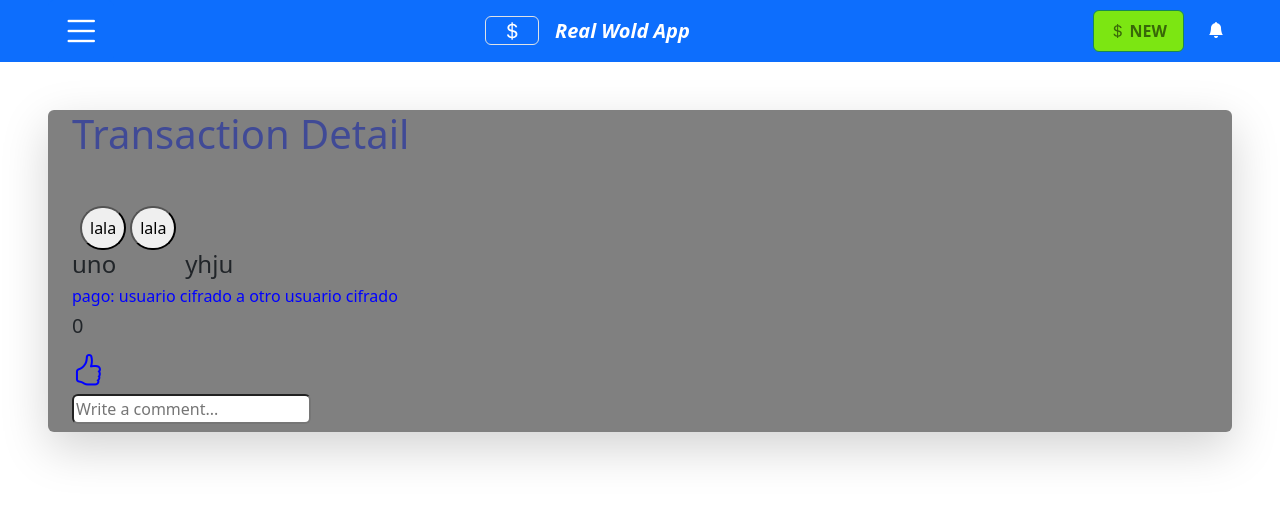
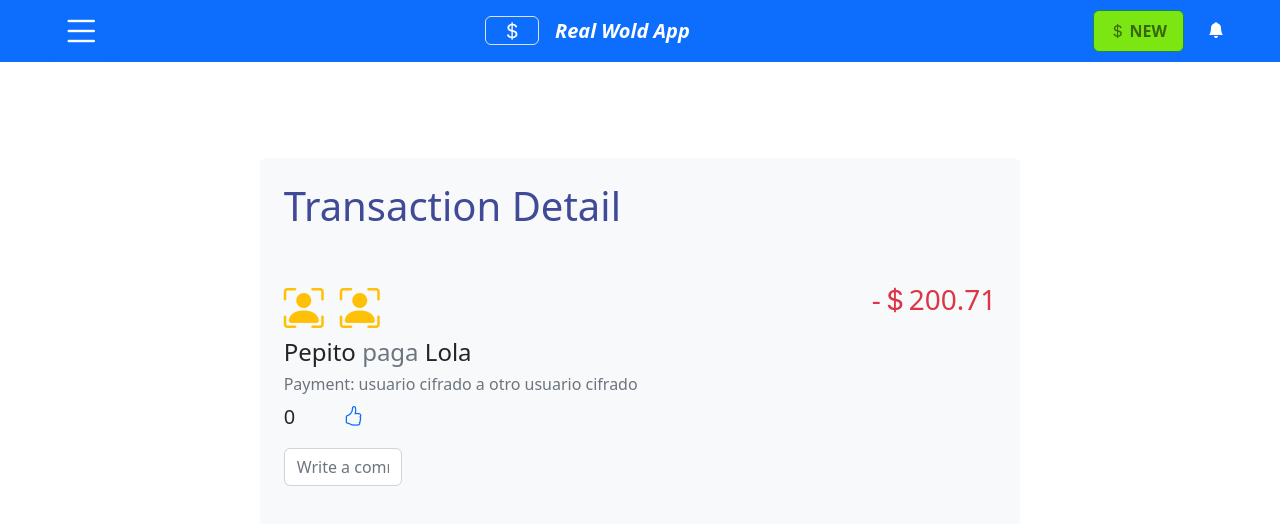
Before and after one commit to christenis98/RealWorldApp, a React (Create React App) app in the folder bank-frontend/: page / in a window 1280 px wide. Shown: the top 524 px of the page. Built offline with nearby package versions, Linux system fonts and the light colour scheme.

Commit message:
Claudia - transaction detail style done

```diff
--- a/bank-frontend/src/App.js
+++ b/bank-frontend/src/App.js
@@ -11,6 +11,7 @@ function App() {
 
     <DropStartComponent/>
     <Transactions/>
+
   </Container>
   );
 }
--- a/bank-frontend/src/css/Transactions.css
+++ b/bank-frontend/src/css/Transactions.css
@@ -6,9 +6,6 @@
     color: rgb(64, 74, 150);
 }
 
-.money {
-    color: red;
-}
 
 .grey {
     color: blue;
--- a/bank-frontend/src/js/DropStartComponent.js
+++ b/bank-frontend/src/js/DropStartComponent.js
@@ -35,7 +35,7 @@ const DropStartComponent = () => {
           <Dropdown.Menu className=" me-2 ">
             <Dropdown.Header className="dropdown-hover ">
               <div className="d-flex flex-row dropdown-hover">
-                <div className="display-3 me-3 ms-3">
+                <div className="display-3 me-3 ms-3 pt-2">
                   <i className="bi bi-person-vcard-fill"></i>
                 </div>
                 <div className="d-flex flex-column ms-3 mt-3">
--- a/bank-frontend/src/js/Transactions.jsx
+++ b/bank-frontend/src/js/Transactions.jsx
@@ -1,28 +1,50 @@
-import '../css/Transactions.css'
-import React from 'react';
-
+import "../css/Transactions.css";
+import React from "react";
 
 const Transactions = (props) => {
-    return (
-    <div className='m-5 ps-4 rounded shadow-lg' style={{zIndex:1, background: "grey"}}>
-        <h1 className='display-8 mb-5 title'>Transaction Detail</h1>
-        <div className='ms-2' style={{background: "grey"}}>
-            <button className='p-2 rounded-pill'>lala</button>
-            <button className='p-2 ms-1 rounded-pill'>lala</button>
-            <label className='me-2 money' style={{fontSize: "1.5rem"}}> {props.money} </label>
+  let money = 200.71;
+
+  let sender = "Pepito";
+  let reciever = "Lola";
+  let likes = 0;
+
+  return (
+    <div className="row justify-content-center mt-5">
+      <div className="m-5 ps-4 rounded bg-light col-7 p-4">
+        <h1 className="display-8 mb-5 title">Transaction Detail</h1>
+        <div className="row justify-content-between fs-3">
+          <div className=" col-1 d-flex flex-row justify-content-between">
+            <div className="">
+              <i className="bi bi-person-bounding-box fs-1 mt-5 mb-5 me-3 text-warning"></i>
+            </div>
+            <div className="">
+              <i className="bi bi-person-bounding-box fs-1 text-warning"></i>
+            </div>
+          </div>
+
+          <div className="col-2 text-danger d-flex justify-content-end">
+            -<i className="p-0 m-0 bi bi-currency-dollar"></i>
+            <div className="p-0 m-0">{money}</div>
+          </div>
         </div>
-        <h4>uno <span style={{color: "grey"}}>paga</span> yhju</h4>
-        <h6 className='grey'>pago: usuario cifrado a otro usuario cifrado</h6>
-        <div className='mt-2' style={{background: "grey"}}>
-            <h5>0</h5>
-            <div>
-                <i class="bi bi-hand-thumbs-up" style={{color: "blue", fontSize: "200%"}}></i>
-            </div>
+        <h4>
+          {sender} <span className="text-muted ">paga</span> {reciever}
+        </h4>
+        <h6 className="text-muted fw-normal">
+          Payment: usuario cifrado a otro usuario cifrado
+        </h6>
+        <div className="mt-2 d-flex col-1 mb-3">
+          <div className=" align-middle me-5 fs-5">{likes}</div>
+          <div>
+            <i className="bi bi-hand-thumbs-up text-primary fs-5 text-center "></i>
+          </div>
         </div>
-        <input className='mb-2 rounded' placeholder='Write a comment...'></input>
-
+        <div className="col-2 mb-4">
+        <input className="mb-2 form-control " placeholder="Write a comment..."/>
+        </div>
+      </div>
     </div>
-    );
-}
+  );
+};
 
 export default Transactions;
```
